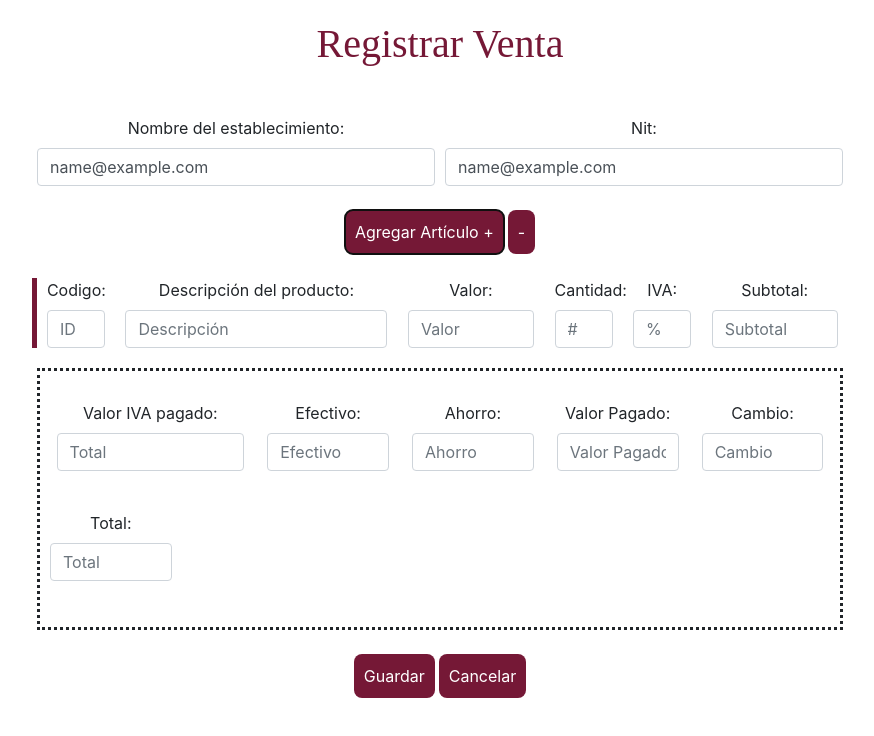
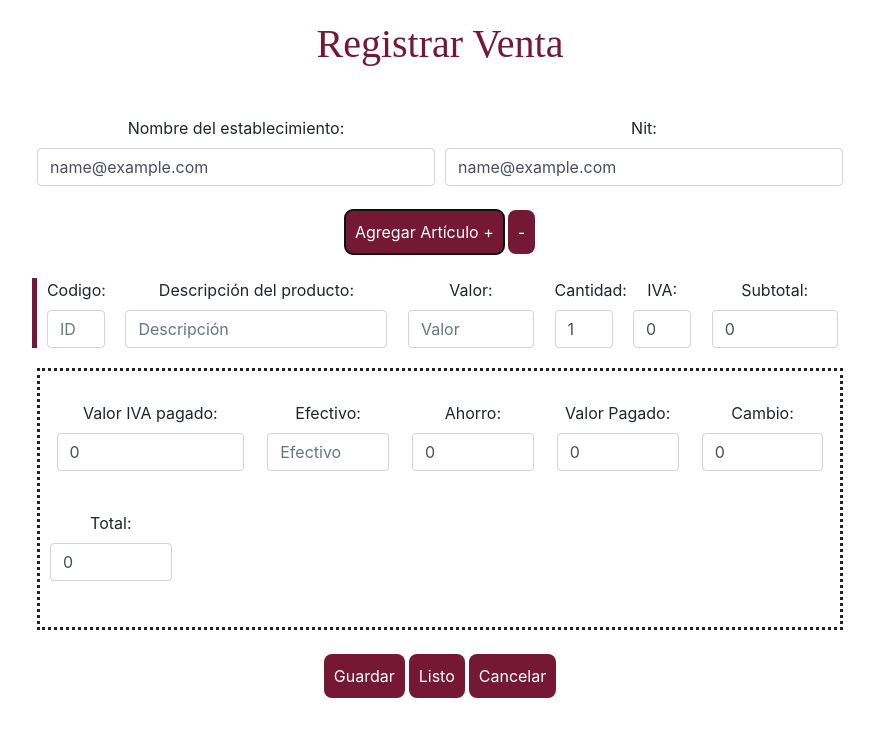
Before and after one commit to jonathanacevedo/FacturaPruebas, an Angular app: page / in a window 1280 px wide. Both pictures are taken after typing "name@example.com", "name@example.com" into the empty fields and a click on the button "Agregar Artículo +". Shown: the top 736 px of the page, without its empty margins (200-1074 px from the left). Built offline with nearby package versions, Linux system fonts and the light colour scheme.

Commit message:
consumo del servicio

```diff
--- a/src/app/app.module.ts
+++ b/src/app/app.module.ts
@@ -1,6 +1,7 @@
 import { BrowserModule } from '@angular/platform-browser';
 import { NgModule } from '@angular/core';
 import { FormsModule, ReactiveFormsModule } from '@angular/forms';
+import { HttpClientModule } from '@angular/common/http';
 
 import { AppRoutingModule } from './app-routing.module';
 import { AppComponent } from './app.component';
@@ -14,7 +15,8 @@ import { FacturaComponent } from './factura/factura.component';
   imports: [
     BrowserModule,
     AppRoutingModule,
-    FormsModule
+    FormsModule,
+    HttpClientModule
   ],
   providers: [],
   bootstrap: [AppComponent]
--- a/src/app/factura/factura.component.html
+++ b/src/app/factura/factura.component.html
@@ -5,11 +5,13 @@
       <div class="form-row" style="padding: 20px 0px 20px 0px;">
         <div class="form-group col-md-6" style="width: 50%; margin: 0 auto;">
           <label for="exampleInputEmail1">Nombre del establecimiento:</label>
-          <input type="email" class="form-control" id="exampleInputEmail1" placeholder="Establecimiento">
+          <input type="email" [(ngModel)]="nombreEstablecimiento" [ngModelOptions]="{standalone: true}"
+           class="form-control" id="exampleInputEmail1" placeholder="Establecimiento">
         </div>
         <div class="form-group col-md-6" style="width: 50%; margin: 0 auto;">
           <label for="exampleInputEmail1">Nit:</label>
-          <input type="email" class="form-control" id="exampleInputEmail1" placeholder="NIT">
+          <input type="email" [(ngModel)]="nit" [ngModelOptions]="{standalone: true}"
+          class="form-control" id="exampleInputEmail1" placeholder="NIT">
         </div>
       </div>
 
@@ -19,11 +21,12 @@
 
       <!-- Div para articulos -->
 
-      <div class="form-row" style="padding: 20px 0px 20px 0px;" *ngFor="let articulo of articulos">
+      <div class="form-row" style="padding: 20px 0px 20px 0px;" *ngFor="let articulo of articulos; let i = index">
         <div style="background-color:#751836; color: #751836; text-align: center">.</div>
         <div class="form-group col-md-1" style="width: 50%; margin: 0 auto;">
           <label for="exampleInputEmail1">Codigo:</label>
-          <input type="email" class="form-control" id="exampleInputEmail1" placeholder="ID">
+          <input type="email" [(ngModel)]="codigo" [ngModelOptions]="{standalone: true}"
+           class="form-control" id="exampleInputEmail1" placeholder="ID">
         </div>
         <div class="form-group col-md-4" style="width: 50%; margin: 0 auto;">
           <label for="exampleInputEmail1">Descripción del producto:</label>
@@ -31,19 +34,24 @@
         </div>
         <div class="form-group col-md-2" style="width: 50%; margin: 0 auto;">
           <label for="exampleInputEmail1">Valor:</label>
-          <input type="email" class="form-control" id="exampleInputEmail1" placeholder="Valor">
+          <input name=a{{index}} type="email" class="form-control" [(ngModel)]="articulo.valor" [ngModelOptions]="{standalone: true}"
+           id="exampleInputEmail1" placeholder="Valor">
         </div>
         <div class="form-group col-md-1" style="width: 50%; margin: 0 auto;">
             <label for="exampleInputEmail1">Cantidad:</label>
-            <input type="email" class="form-control" id="exampleInputEmail1" placeholder="#">
+            <input type="email" class="form-control" [(ngModel)]="articulo.cantidad" [ngModelOptions]="{standalone: true}"
+            id="exampleInputEmail1" placeholder="#">
           </div>
           <div class="form-group col-md-1" style="width: 50%; margin: 0 auto;">
               <label for="exampleInputEmail1">IVA:</label>
-              <input type="email" class="form-control" id="exampleInputEmail1" placeholder="%">
+              <input type="email" class="form-control" [(ngModel)]="articulo.iva" [ngModelOptions]="{standalone: true}"
+               id="exampleInputEmail1" placeholder="%">
             </div>
           <div class="form-group col-md-2" style="width: 50%; margin: 0 auto;">
             <label for="exampleInputEmail1">Subtotal:</label>
-            <input type="email" class="form-control" id="exampleInputEmail1" placeholder="Subtotal">
+            <input type="email" class="form-control" value="{{articulo.valor*articulo.cantidad -((articulo.valor*articulo.cantidad*articulo.iva)/100)}}"
+             [(ngModel)]="articulo.subtotal" [ngModelOptions]="{standalone: true}"
+             id="exampleInputEmail1" placeholder="Subtotal">
           </div>
       </div>
 
@@ -52,7 +60,9 @@
       <div class="form-row" style="padding: 20px 0px 20px 0px;" >
           <div class="form-group col-md-3" style="width: 50%; margin: 0 auto;">
               <label for="exampleInputEmail1">Valor IVA pagado:</label>
-              <input type="email" class="form-control" id="exampleInputEmail1" placeholder="Total">
+              <input type="email" class="form-control"
+              [(ngModel)]="ivaPagado" [ngModelOptions]="{standalone: true}"
+              id="exampleInputEmail1" placeholder="Total">
             </div>
             <div class="form-group col-md-2" style="width: 50%; margin: 0 auto;">
               <label for="exampleInputEmail1">Efectivo:</label>
@@ -60,29 +70,40 @@
             </div>
         <div class="form-group col-md-2" style="width: 50%; margin: 0 auto;">
           <label for="exampleInputEmail1">Ahorro:</label>
-          <input type="email" class="form-control" id="exampleInputEmail1" placeholder="Ahorro">
+          <input type="email" class="form-control" id="exampleInputEmail1"
+          [(ngModel)]="ahorro" [ngModelOptions]="{standalone: true}"
+          placeholder="Ahorro">
         </div>
         <div class="form-group col-md-2" style="width: 50%; margin: 0 auto;">
           <label for="exampleInputEmail1">Valor Pagado:</label>
-          <input type="email" class="form-control" id="exampleInputEmail1" placeholder="Valor Pagado">
+          <input type="email" class="form-control" id="exampleInputEmail1"
+          [(ngModel)]="valorPagado" [ngModelOptions]="{standalone: true}"
+          placeholder="Valor Pagado">
         </div>
         <div class="form-group col-md-2" style="width: 50%; margin: 0 auto;">
           <label for="exampleInputEmail1">Cambio:</label>
-          <input type="email" class="form-control" id="exampleInputEmail1" placeholder="Cambio">
+          <input type="email" class="form-control" id="exampleInputEmail1"
+          value="{{valorPagado - totalPagar+ahorro*1}}"
+          [(ngModel)]="cambio" [ngModelOptions]="{standalone: true}"
+          placeholder="Cambio">
         </div>
       </div>
 
       <div class="form-row" style="padding: 20px 0px 20px 0px;" *ngIf="articulos.length!=0">
         <div class="form-group col-md-2">
           <label for="exampleInputEmail1">Total:</label>
-          <input type="email" class="form-control" id="exampleInputEmail1" placeholder="Total">
+          <input type="email" class="form-control" id="exampleInputEmail1"
+          value="{{totalPagar - ahorro}}"
+          [(ngModel)]="totalPagar" [ngModelOptions]="{standalone: true}"
+          placeholder="Total">
         </div>
       </div>
     </div>
 
       <div style="padding: 20px;">
         <button type="submit" class="btnDetalle" (click)="guardar()" >Guardar</button>
-        <button type="submit" class="btnDetalle">Cancelar</button>
+        <button class="btnDetalle" (click)="validarDatos()" >Listo</button>
+        <button class="btnDetalle">Cancelar</button>
       </div>
     </form>
   </div>
--- a/src/app/factura/factura.component.ts
+++ b/src/app/factura/factura.component.ts
@@ -1,5 +1,7 @@
-import { Component, OnInit } from '@angular/core';
+import { Component, OnInit, ComponentFactoryResolver } from '@angular/core';
+import { InsertarFacturaService } from '../servicios/insertar-factura.service';
 import swal from 'sweetalert';
+import { THIS_EXPR } from '@angular/compiler/src/output/output_ast';
 
 
 @Component({
@@ -9,20 +11,34 @@ import swal from 'sweetalert';
 })
 export class FacturaComponent implements OnInit {
 
-  constructor() { }
+  constructor(public servicio: InsertarFacturaService) { }
 
   public articulos = [];
+  public articulosBody = [];
+  public nombreEstablecimiento: any = "";
+  public nit: any = "";
+  public cantidad: any = "";
+  public valor: any = "";
+  public iva: any = "";
+  public subtotal: any = "";
+
+  public ivaPagado: number = 0;
+  public totalPagar: number = 0;
+  public valorPagado: number = 0;
+  public cambio: number = 0;
+  public ahorro: number = 0;
 
   ngOnInit() {
-
   }
 
   agregarArticulo(){
-    this.articulos.push( {
-      "nombre": "articulo"+this.articulos.length,
-      "valor": 0
-    }
-    );
+    this.articulos.push({
+      "nombre": this.articulos.length,
+      "valor": '',
+      "iva": 0,
+      "cantidad": 1,
+      "subtotal": 0
+    });
     console.log(this.articulos);
   }
 
@@ -30,13 +46,77 @@ export class FacturaComponent implements OnInit {
     this.articulos.pop();
   }
 
+  validarDatos(){
+    this.ivaPagado = 0;
+    this.totalPagar = 0;
+    this.articulos.forEach((articulo) => {
+      this.ivaPagado = this.ivaPagado+((articulo.valor*articulo.cantidad*articulo.iva)/100);
+      this.totalPagar = this.totalPagar+(articulo.valor*articulo.cantidad-((articulo.valor*articulo.cantidad*articulo.iva)/100));
+    });
+    //this.totalPagar = this.totalPagar - this.ahorro;
+    this.cambio = this.valorPagado - this.totalPagar;
+  }
+
+  invocarServicio(body: string): void {
+    this.servicio.registrarFactura(body).subscribe((data) => {
+      console.log(data);
+    });
+  }
+
+
+
   guardar(){
+
     var today = new Date();
     var dd = today.getDate();
-    var mm = today.getMonth()+1; //January is 0!
+    var mm = today.getMonth()+1; //Enero es 0
     var yyyy = today.getFullYear();
     var hour = today.getHours();
     var minu = today.getMinutes();
+
+    this.articulos.forEach((articulo) => {
+      this.articulosBody.push({
+        "codigo": articulo.nombre,
+        "iva-calculado": articulo.iva,
+        "valor-total": articulo.valor*articulo.cantidad-((articulo.valor*articulo.cantidad*articulo.iva)/100),
+        "cantidad" : articulo.cantidad
+      });
+    });
+
+    let body = {
+      "numero-factura": 4,
+      "valor-total": this.totalPagar,
+      "nombre-cajero": "Jonathan Payares",
+      "fecha-venta": mm + '/' + dd + '/' + yyyy,
+      "nombre-establecimiento": this.nombreEstablecimiento,
+      "nit": this.nit,
+      "ahorro": this.ahorro,
+      "valor-pagado": this.valorPagado,
+      "productos": this.articulosBody
+      /*"productos": [
+        {
+          "codigo": 1,
+          "iva-calculado": 5.0,
+          "valor-total": 3000.0,
+          "cantidad": 4
+        },
+        {
+          "codigo": 2,
+          "iva-calculado": 8.0,
+          "valor-total": 4000.0,
+          "cantidad": 6
+        },
+        {
+          "codigo": 3,
+          "iva-calculado": 8.0,
+          "valor-total": 4000.0,
+          "cantidad": 6
+        }
+      ]*/
+    };
+
+    console.log(body);
+    this.invocarServicio(JSON.stringify(body));
 
     swal("Correcto", "Gracias por su compra \n"+
     "Registro DIAN: ANTXC0000000000012365410 \n"+
@@ -44,8 +124,6 @@ export class FacturaComponent implements OnInit {
     "Hora: "+hour + ':' + minu +"\n"+
     "Cajero: Jonathan Payares"
     , "success");
-
-
   }
 
 }
--- /dev/null
+++ b/src/app/servicios/insertar-factura.service.ts
@@ -0,0 +1,19 @@
+import { Injectable } from '@angular/core';
+import { HttpClient } from '@angular/common/http';
+
+
+@Injectable({
+  providedIn: 'root'
+})
+export class InsertarFacturaService {
+
+  private url = "localhost:8082/factura";
+
+  constructor(public http: HttpClient) { }
+
+
+  registrarFactura(body: string): any{
+
+    return this.http.post(this.url, JSON.parse(body));
+  }
+}
```
Also changed, not shown: 1 other file (tests, documents, lock files or other folders).
